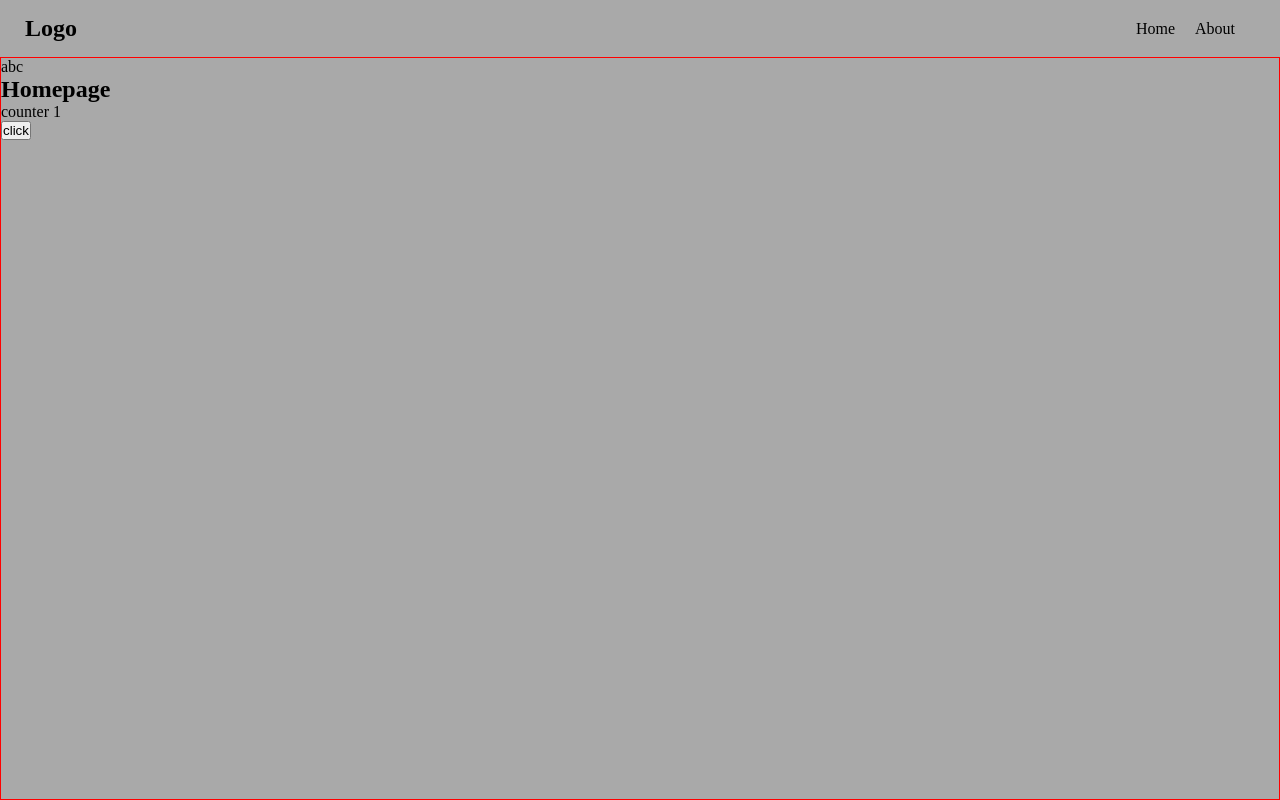
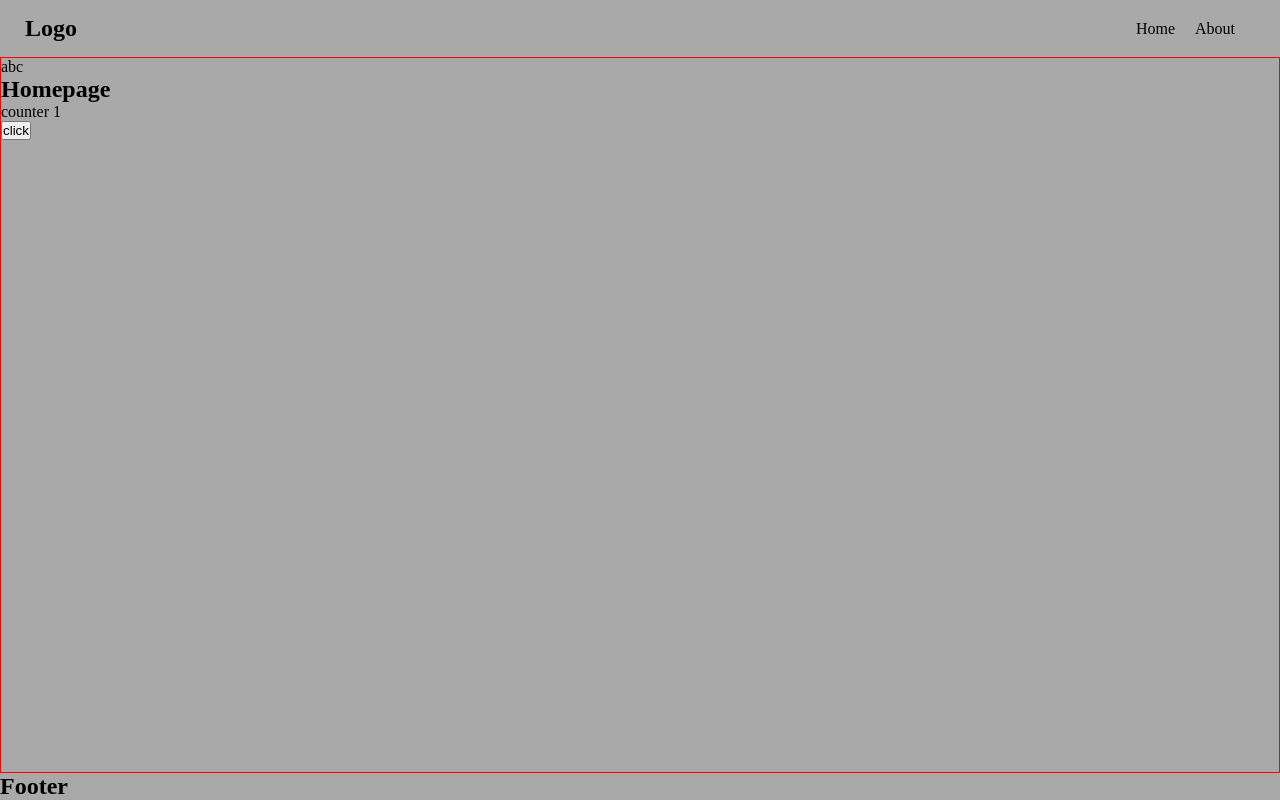
Before and after one commit to vit718/ElectronicsStore_Vue, a Vue app: page / in a window 1280 px wide. Built offline with nearby package versions, Linux system fonts and the light colour scheme; the HTML template or start-up script is replaced by a standard one.

Commit message:
add footer to MainLayout

```diff
--- /dev/null
+++ b/src/layouts/Footer.vue
@@ -0,0 +1,13 @@
+<script setup>
+import { onMounted } from "vue";
+
+onMounted(()=>{
+  console.log("Footer mounted")
+})
+</script>
+
+<template>
+  <footer>
+    <h2>Footer</h2>
+  </footer>
+</template>
--- a/src/layouts/MainLayout.vue
+++ b/src/layouts/MainLayout.vue
@@ -1,6 +1,7 @@
 <script setup>
 import { onMounted } from "vue";
 import Header from "./Header.vue";
+import Footer from "./Footer.vue";
 
 onMounted(()=>{
   console.log("Main layout mounted")
@@ -13,6 +14,7 @@ onMounted(()=>{
   <main class="main">
     <slot/>
   </main>
+  <Footer/>
 </div>
 </template>
 
```
